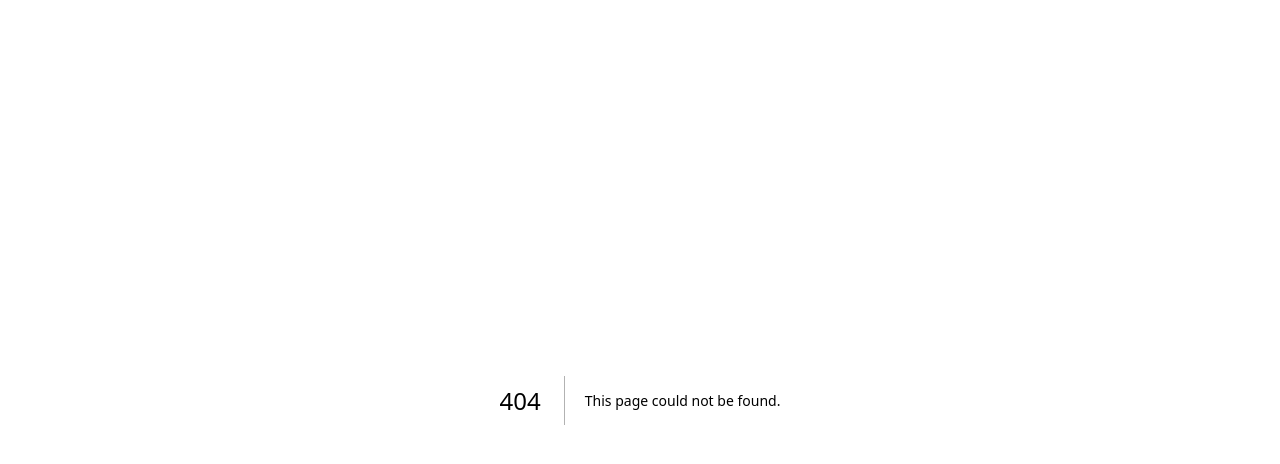
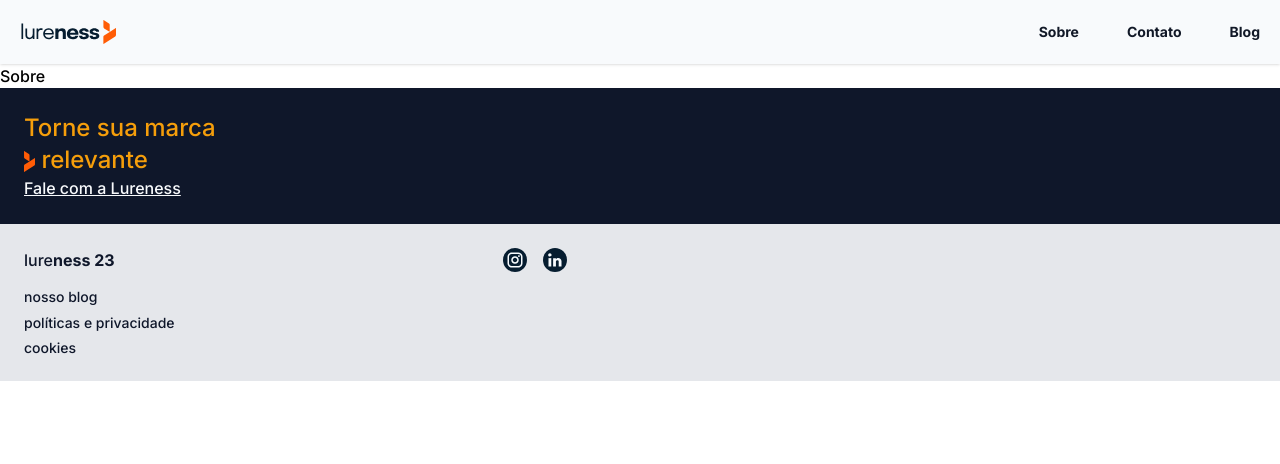
Before and after one commit to Jeyel92/lureness, a Next.js app: page /sobre in a window 1280 px wide. Before the commit this address had no page. Shown: the top 464 px of the page. Built offline with nearby package versions, Linux system fonts and the light colour scheme.

Commit message:
feat: add pagina sobre

```diff
--- /dev/null
+++ b/src/pages/sobre.tsx
@@ -0,0 +1,5 @@
+import Layout from '~/components/Layout'
+
+export default function SobrePage() {
+  return <Layout>Sobre</Layout>
+}
```
